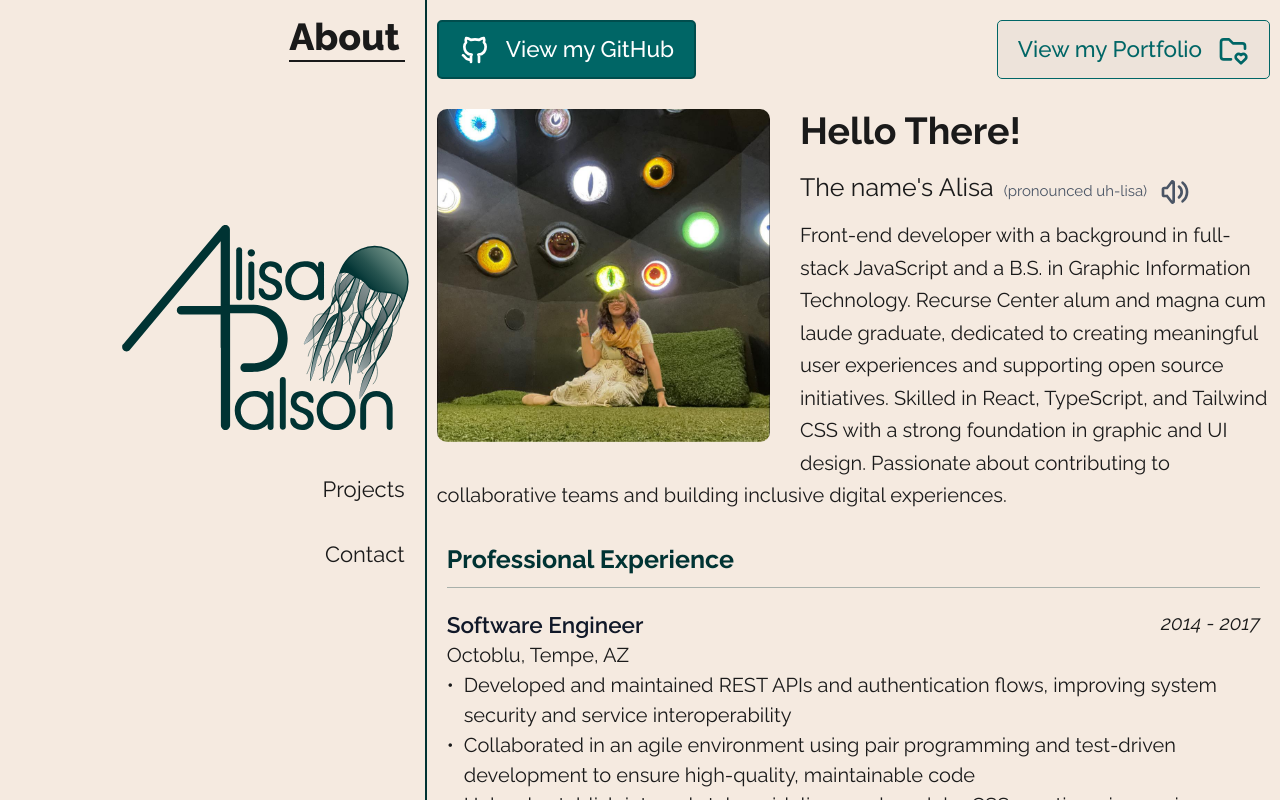
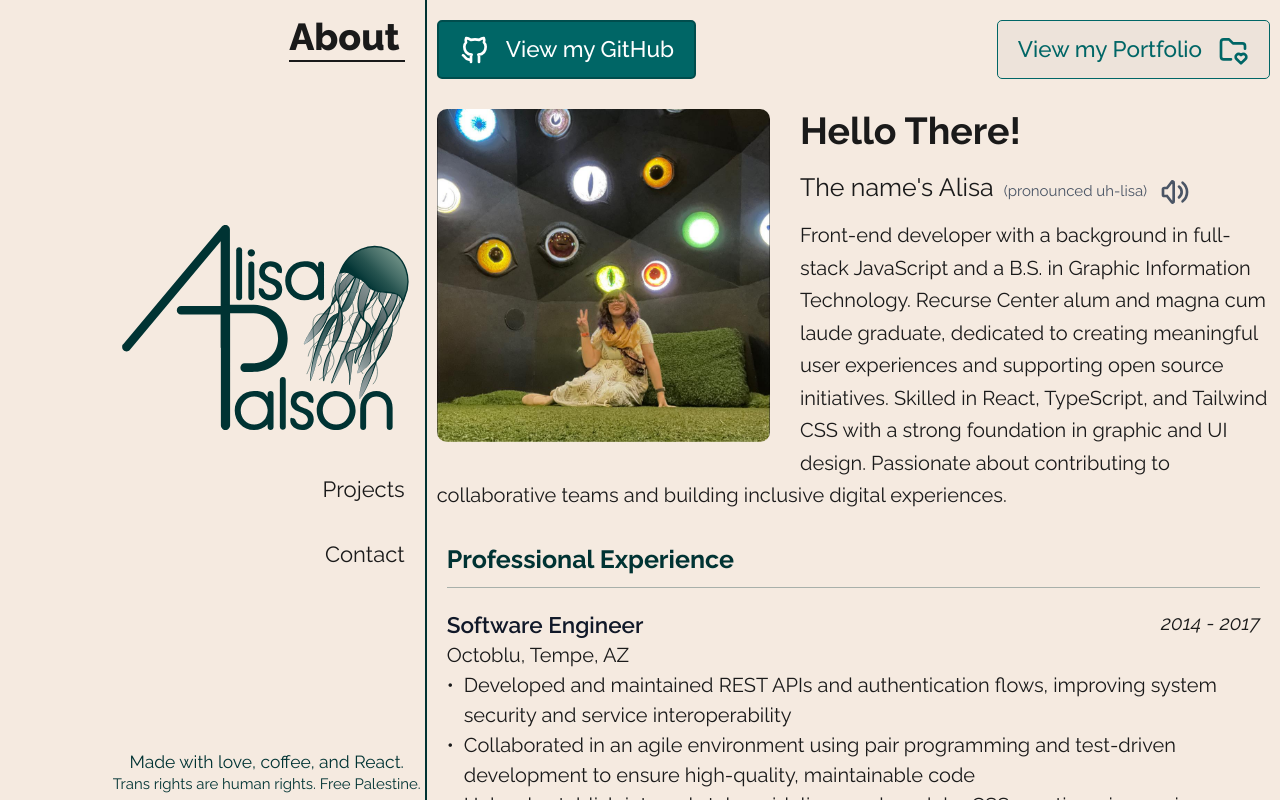
Before and after one commit to AlisamfP/AlisamfP.github.io, a React (Vite) app: page / in a window 1280 px wide. Built offline with nearby package versions, Linux system fonts and the light colour scheme.

Commit message:
footer is visible now

```diff
--- a/src/App.css
+++ b/src/App.css
@@ -16,7 +16,7 @@ body {
 /* App Container */
 .app-container {
   @apply h-[100vh] items-center flex flex-col;
-  @apply md:justify-center md:grid md:grid-rows-[min-content_auto_min-content] md:justify-items-end md:grid-cols-[1fr_2fr];
+  @apply md:justify-center md:grid md:justify-items-end md:grid-cols-[1fr_2fr] md:relative;
   overflow: hidden;
 }
 
--- a/src/Components/Footer.tsx
+++ b/src/Components/Footer.tsx
@@ -3,7 +3,7 @@ import "../App.css";
 const Footer = () => {
 
   return (
-    <footer className="justify-self-center w-full col-[2/3] md:relative text-[#003333] text-center">
+    <footer className="justify-self-center w-fit col-[2/3] md:absolute md:-left-64 md:bottom-0 text-[#003333] text-center md:w-64">
       <div className="flex flex-col px-1 py-1">
          <div className="text-sm">
           Made with love, coffee, and React.
--- a/src/Components/header.css
+++ b/src/Components/header.css
@@ -4,6 +4,7 @@
 .header-container {
   @apply w-full border-b-2 border-[#003333] flex flex-row items-center;
   @apply md:border-b-0 md:border-r-2 md:p-2 md:h-screen md:flex-col md:items-end md:relative md:self-start;
+  @apply md:min-w-64;
 }
 
 /* Navigation Wrapper */
```
